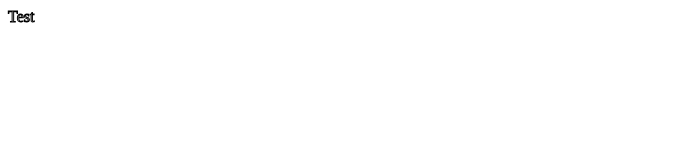
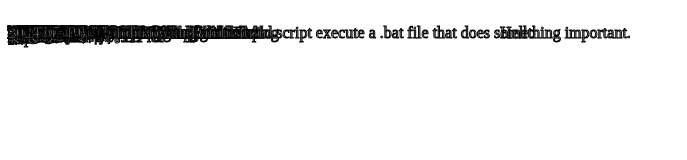
Before and after one commit to Ken19149/OCRHotkey, a plain HTML site: page v2/web/index.html in a window 1280 px wide. Shown: the whole page, without its empty margins (0-687 px from the left). Drawn offline with Linux system fonts and the light colour scheme; a web font is replaced by a local one.

Commit message:
showing result on the website - position not finished

```diff
--- a/v2/web/index.html
+++ b/v2/web/index.html
@@ -6,7 +6,7 @@
     </head>
     <body>
         <script src="script.js"></script>
-        Test
-        <p id="text"></p>
+        <p style="position:absolute;left:500px;">Hello</p>
+        <div id="text"></div>
     </body>
 </html>
--- a/v2/web/script.js
+++ b/v2/web/script.js
@@ -1,8 +1,14 @@
 fetch("./output/result.json").then(result => result.json()).then(result => display(result))
 
 function display(results) {
+    text = ""
     for (i in results[0]) {
-        console.log(results[0][i][1][0])
+        content = results[0][i][1][0]
+        left = results[0][i][0][3][0]
+        top = results[0][i][0][3][1]
+        text += `<p style=\"position:absolute;left:${left};top:${top};\">${content}</p>`
     }
+    console.log(results)
+    document.getElementById("text").innerHTML = text
 
 }
```
